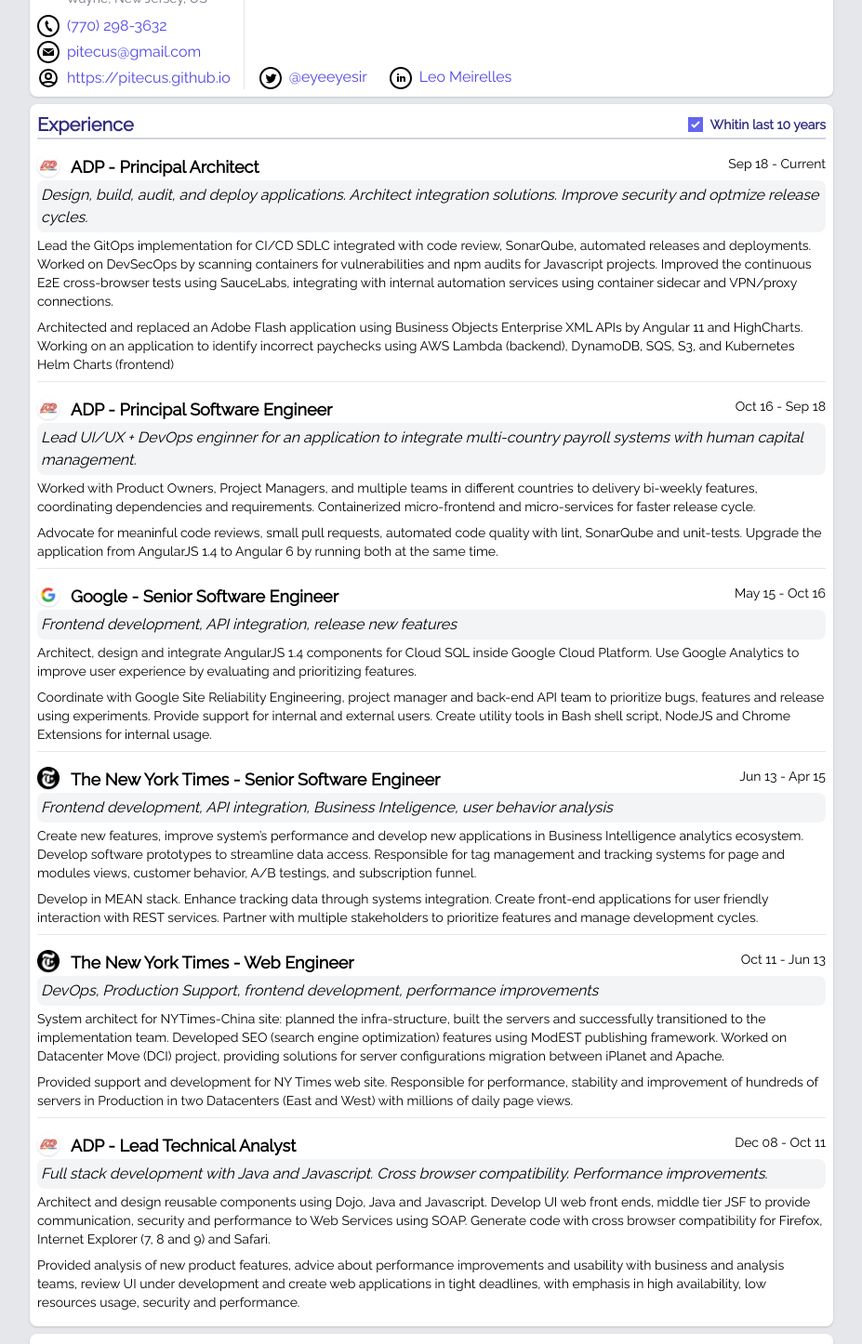
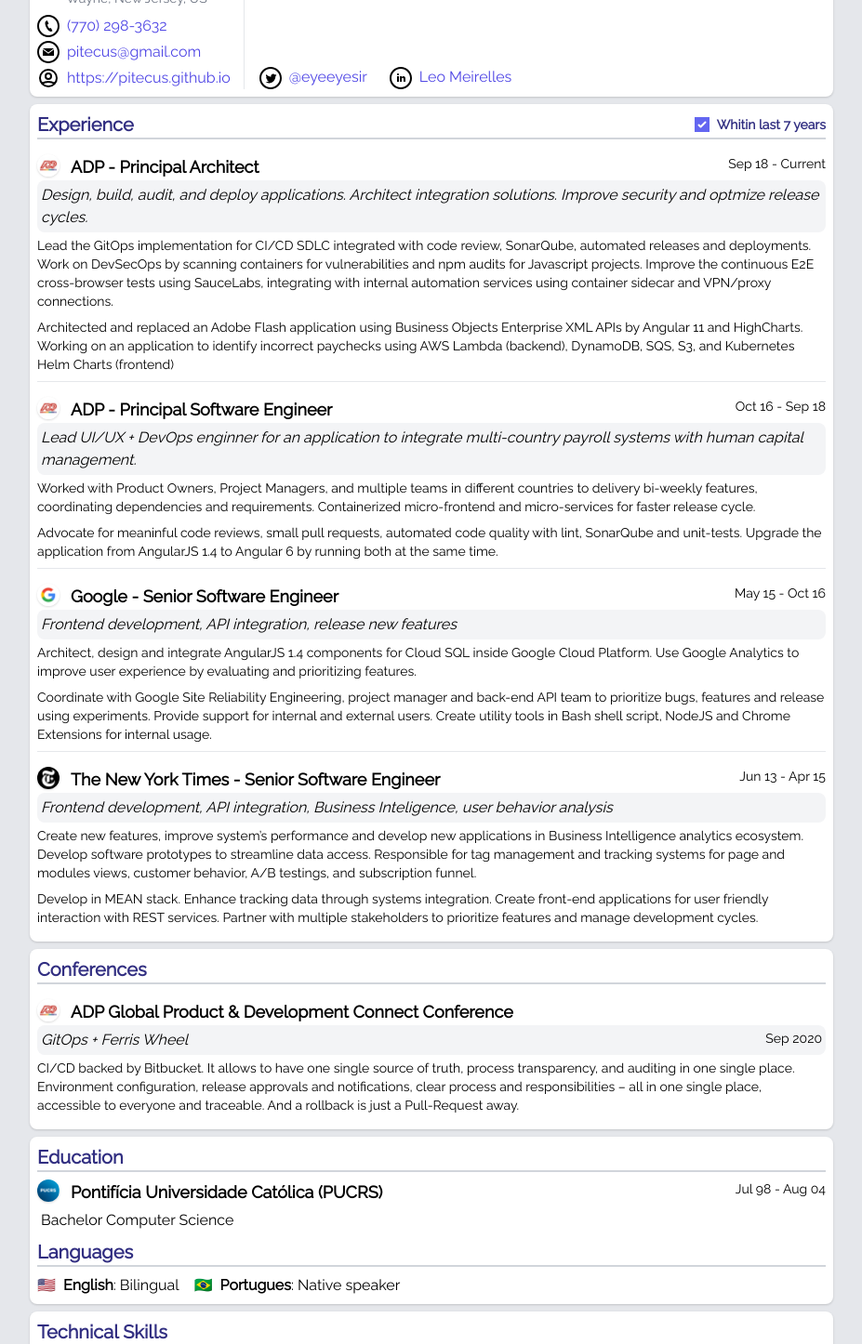
Before and after one commit to pitecus/meirelles, an Angular app: page / in a window 1280 px wide. Shown: the part 300-1746 px from the top of the page at 93% size, without its empty margins (176-1103 px from the left). Built offline with nearby package versions, Linux system fonts and the light colour scheme.

Commit message:
feat: added ADP conference

```diff
--- a/src/app/app.component.html
+++ b/src/app/app.component.html
@@ -99,6 +99,7 @@
             <path
               d="M12 2c5.514 0 10 4.486 10 10s-4.486 10-10 10-10-4.486-10-10 4.486-10 10-10zm0-2c-6.627 0-12 5.373-12 12s5.373 12 12 12 12-5.373 12-12-5.373-12-12-12zm-2 8c0 .557-.447 1.008-1 1.008s-1-.45-1-1.008c0-.557.447-1.008 1-1.008s1 .452 1 1.008zm0 2h-2v6h2v-6zm3 0h-2v6h2v-2.861c0-1.722 2.002-1.881 2.002 0v2.861h1.998v-3.359c0-3.284-3.128-3.164-4-1.548v-1.093z" />
           </svg>
+          <!-- Usermane -->
           {{profile.username}}
         </a>
       </div>
@@ -117,7 +118,7 @@
             [ngModel]="isWorkFiltered"
             (click)="filterWork()"
             class="form-checkbox h-4 w-4 text-indigo-500">
-          <span class="ml-2">Whitin last 10 years</span>
+          <span class="ml-2">Whitin last 7 years</span>
         </label>
       </h2>
       <div class="mt-4 border-b"
@@ -166,6 +167,38 @@
         <p *ngFor="let highlight of work.highlights"
           class="mb-2 text-sm print:text-xs">
           {{highlight}}
+        </p>
+      </div>
+    </div>
+    <!-- Publications -->
+    <div *ngIf="resume && resume.publications"
+      class="rounded-lg bg-white shadow p-2 mb-2 print:shadow-none">
+      <h2 class="border-b-2 border-gray-300 font-bold text-xl text-indigo-900">
+        <span>Conferences</span>
+      </h2>
+      <div class="mt-4"
+        *ngFor="let publication of resume.publications">
+        <!-- ADP -->
+        <img *ngIf="publication.publisher === 'ADP Global Product & Development Connect Conference'"
+          width="24"
+          height="24"
+          alt="ADP Logo"
+          class="float-left rounded-full w-6 shadow mr-3"
+          src="assets/logo-adp.jpeg">
+        <!-- Conference name -->
+        <div class="flex justify-between space-x-2">
+          <h3 class="font-bold text-lg w-full">
+            {{publication.publisher}}
+          </h3>
+        </div>
+        <!-- Title -->
+        <h4 class="bg-gray-100 rounded-lg italic p-1 mb-1 print:px-0 flex justify-between">
+          <span>{{publication.name}}</span>
+          <span class="not-italic text-sm">{{ publication.releaseDate | date: 'MMM yyyy'}}</span>
+        </h4>
+        <!-- Summary -->
+        <p class="mb-2 text-sm print:text-xs">
+          {{publication.summary}}
         </p>
       </div>
     </div>
--- a/src/app/app.component.ts
+++ b/src/app/app.component.ts
@@ -33,13 +33,12 @@
    * Initialize the component.
    */
   public constructor(httpClient: HttpClient) {
-    // Calculate 10 years ago.
+    // Calculate 7 years ago.
     const now = new Date();
-    now.setFullYear(now.getFullYear() - 10);
+    now.setFullYear(now.getFullYear() - 7);
     const month: string = `${now.getMonth()}`.padStart(2, '0');
     const day: string = `${now.getDate()}`.padStart(2, '0');
     this.dateFilter = `${now.getFullYear()}-${month}-${day}`;
-    console.log(this.dateFilter);
 
     // Get the resume.
     httpClient.get<Resume>('/assets/leo-meirelles.json')
@@ -72,6 +71,5 @@
       this.filteredWork = this.resume.work
       .filter((value: Work) => value.endDate > this.dateFilter);
     }
-    console.log(this.filteredWork);
   }
 }
--- a/src/assets/leo-meirelles.json
+++ b/src/assets/leo-meirelles.json
@@ -25,7 +25,7 @@
         "username": "Leo Meirelles"
       }
     ],
-    "summary": "Passionate for quality, best practices, and effortless usability (for developers and end users), problem solving oriented engineer with experience in UI/UX, continuous delivery and integration, micro-frontend and microservices architecture. Quick to adapt to changes of dynamic environments and requirements to provide the correct solution.",
+    "summary": "Passionate for quality, best practices, and effortless usability (for developers and end users), problem solving oriented engineer with experience in UI/UX, continuous delivery and integration, micro-frontend and microservices architecture. Quick to adapt to changes of dynamic environments and requirements to provide the optimal solution.",
     "website": "https://pitecus.github.io"
   },
   "education": [
@@ -50,7 +50,15 @@
       "language": "Portugues"
     }
   ],
-  "publications": [],
+  "publications": [
+    {
+      "name": "GitOps + Ferris Wheel",
+      "publisher": "ADP Global Product & Development Connect Conference",
+      "releaseDate": "2020-09-30",
+      "summary": "CI/CD backed by Bitbucket. It allows to have one single source of truth, process transparency, and auditing in one single place. Environment configuration, release approvals and notifications, clear process and responsibilities – all in one single place, accessible to everyone and traceable. And a rollback is just a Pull-Request away.",
+      "website": "https://tech.adp.com/2020/11/20/adps-annual-developers-conference-video"
+    }
+  ],
   "references": [],
   "skills": [
     {
@@ -110,7 +118,7 @@
       "company": "ADP",
       "endDate": "Current",
       "highlights": [
-        "Lead the GitOps implementation for CI/CD SDLC integrated with code review, SonarQube, automated releases and deployments. Worked on DevSecOps by scanning containers for vulnerabilities and npm audits for Javascript projects. Improved the continuous E2E cross-browser tests using SauceLabs, integrating with internal automation services using container sidecar and VPN/proxy connections.",
+        "Lead the GitOps implementation for CI/CD SDLC integrated with code review, SonarQube, automated releases and deployments. Work on DevSecOps by scanning containers for vulnerabilities and npm audits for Javascript projects. Improve the continuous E2E cross-browser tests using SauceLabs, integrating with internal automation services using container sidecar and VPN/proxy connections.",
         "Architected and replaced an Adobe Flash application using Business Objects Enterprise XML APIs by Angular 11 and HighCharts. Working on an application to identify incorrect paychecks using AWS Lambda (backend), DynamoDB, SQS, S3, and Kubernetes Helm Charts (frontend)"
       ],
       "position": "Principal Architect",
```
